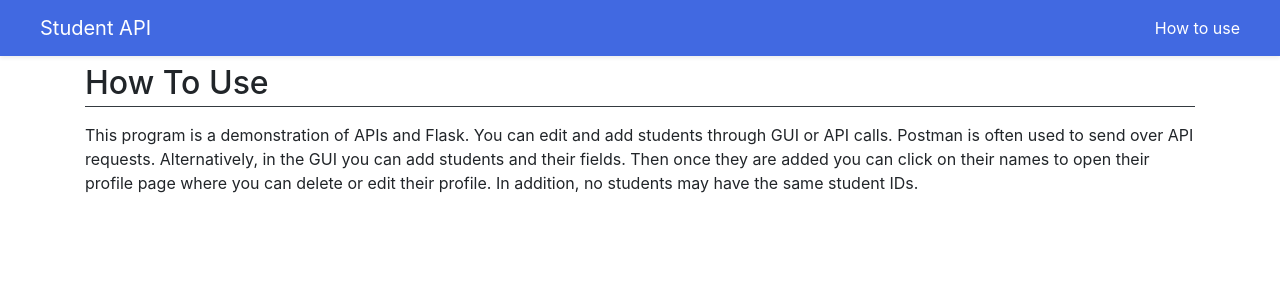
After one commit to JhaoZ/student-api-with-flask, a Flask app: template templates/guide.html in a window 1280 px wide. The commit adds this page. Shown: the top 300 px of the page. Run offline with Flask 2, Linux system fonts and the light colour scheme; the template is opened without the code that fills it, so the values that code supplies are empty.

Commit message:
added a guide

```diff
--- a/app.py
+++ b/app.py
@@ -3,6 +3,7 @@ import json
 from django.shortcuts import render
 from flask import Flask, jsonify, request, render_template, redirect, url_for
 import pymongo
+from random import choice
 from pymongo import MongoClient
 
 app = Flask(__name__)
@@ -154,6 +155,7 @@ def go_to_edit(id):
 def add_a_student_link():
     return render_template('add.html')
 
+# Adds a new student through GUI
 @app.route('/addstudent', methods = ['POST'])
 def add_profile():
     to_add = request.form.to_dict()
@@ -164,3 +166,17 @@ def add_profile():
     students.insert_one(to_add)
     studentData.append(to_add)
     return redirect(url_for('home'))
+
+# Gets a random student
+@app.route('/rng')
+def random_student():
+    ids = []
+    for index, student in enumerate(studentData):
+        ids.append(student['ID'])
+    selection = choice(ids)
+    return redirect(url_for('go_to_profile', id = selection))
+
+# Goes to the guide
+@app.route('/guide')
+def go_to_guide():
+    return render_template('guide.html')
--- a/templates/base.html
+++ b/templates/base.html
@@ -10,7 +10,7 @@
     <body>
         <nav style = "background-color: royalblue" class = "navbar shadow-sm">
             <a class = "text-white navbar-brand ml-4" href="{{url_for('home')}}">Student API</a>
-            <a class = "text-white navbar-item mr-4" href="#">How to use</a>
+            <a class = "text-white navbar-item mr-4" href="/guide">How to use</a>
         </nav>
         <div class= "container mt-2 mb-2">
             {% block content%}
--- /dev/null
+++ b/templates/guide.html
@@ -0,0 +1,8 @@
+{% extends 'base.html' %}
+
+{% block title %}Student API Guide{% endblock %}
+
+{% block content %}
+<h2 class = "border-dark border-bottom pb-1 mb-3">How To Use</h2>
+<p class = "text-body">This program is a demonstration of APIs and Flask. You can edit and add students through GUI or API calls. Postman is often used to send over API requests. Alternatively, in the GUI you can add students and their fields. Then once they are added you can click on their names to open their profile page where you can delete or edit their profile. In addition, no students may have the same student IDs. </p>
+{% endblock %}
--- a/templates/home.html
+++ b/templates/home.html
@@ -5,7 +5,7 @@
 {% block content %}
         <h2 class = "border-dark border-bottom pb-1 mb-2">Student Data</h2>
         <a href="/add" class = "btn btn-info mb-2">Add a Student</a>
-        <a href="#" class = "btn btn-primary mb-2">Random</a>
+        <a href="{{url_for('random_student')}}" class = "btn btn-primary mb-2">Random</a>
             {% for student in data %}
             <!--card-->
             <div class = "card mb-4 shadow">
```
